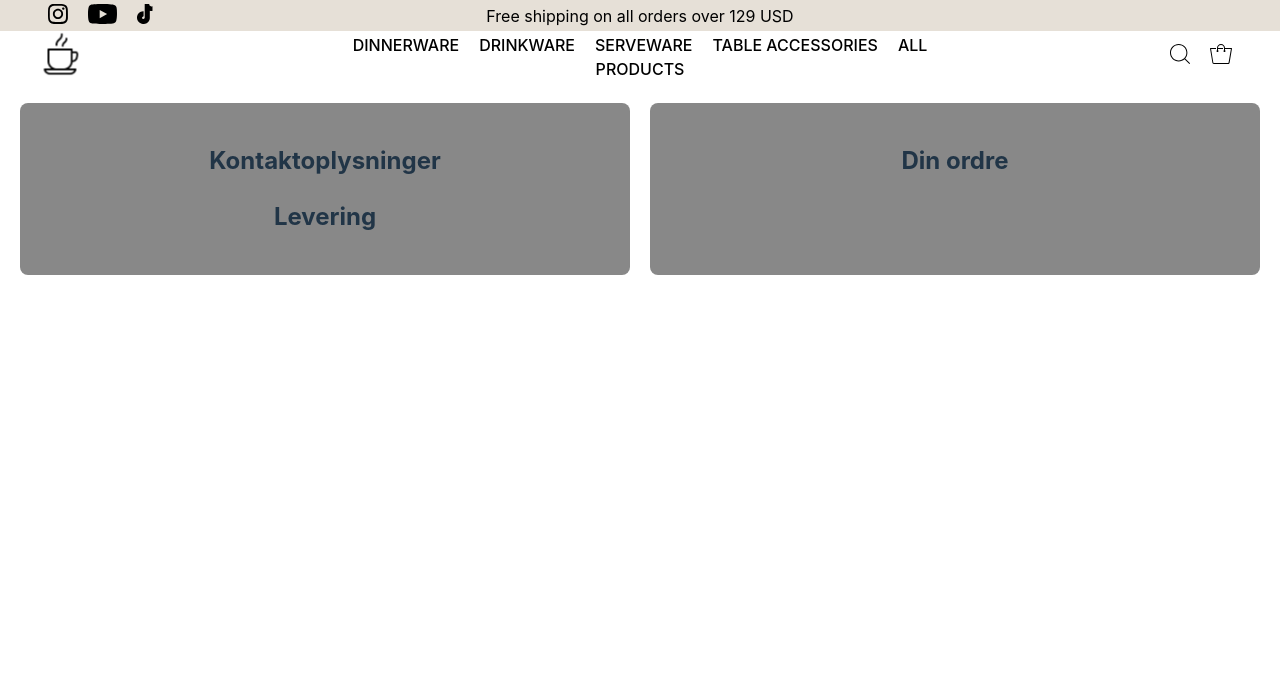
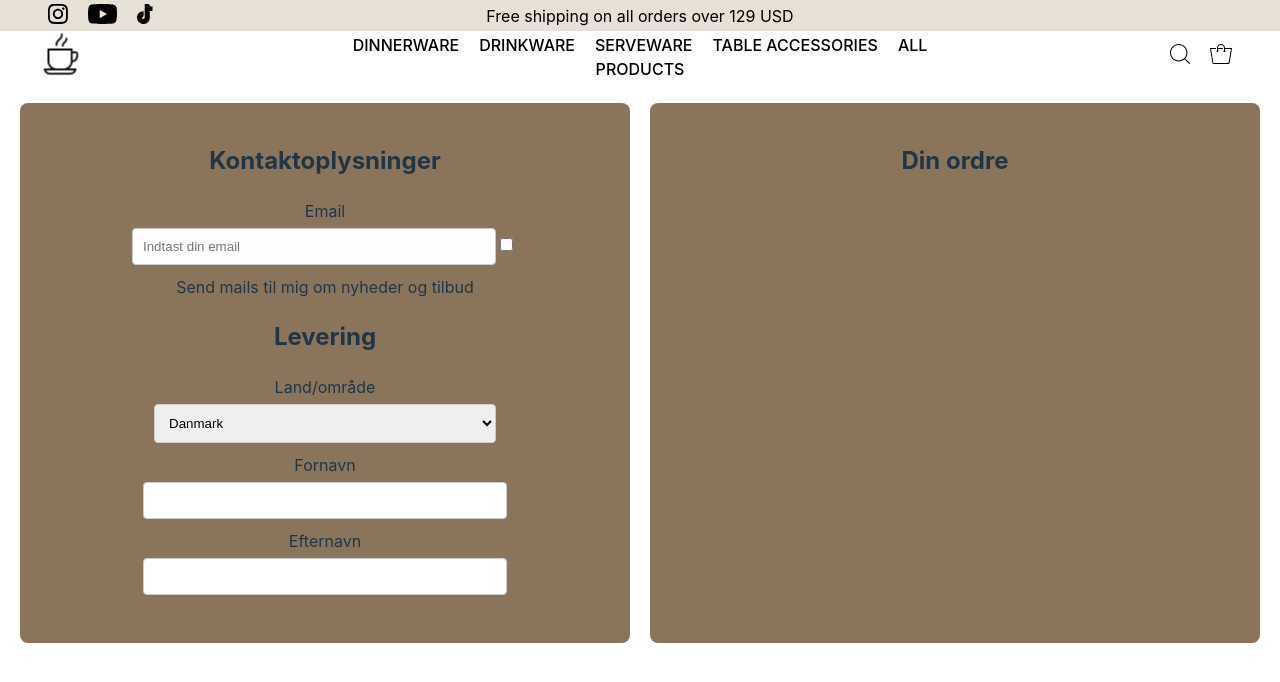
Before and after one commit to Johansogaard/frontend, a React (Vite) app: page /checkout in a window 1280 px wide. Shown: the top 682 px of the page. Built offline with nearby package versions, Linux system fonts and the light colour scheme.

Commit message:
Tilføjet felterne for email, Fornavn, Efternavn og checkbox for nyhedsbrev. Alle celler er intagerebare, dog checker de endnu ikke for korrekthed i f.eks. emailen

```diff
--- a/src/Checkout.css
+++ b/src/Checkout.css
@@ -1,16 +1,47 @@
+/* base container for siden*/
 .checkout-page {
     display: flex;
     justify-content: space-between;
+    align-items: center;
     padding: 20px;
     gap: 20px; /* Dette skaber afstand mellem kolonner */
-  }
+}
 
-  .checkout-form,
-  .order-summary {
-    width: 48%; /* Justering for at give plads til margin/padding */
-    background-color: #888;
-    padding: 20px;
-    border-radius: 8px;
-    height: auto; /*sikrer at højden tilpasses indholdet på siden*/
-    min-width: 500px; /* Minimumshøjde, udover den er auto korrigeret*/
-  }
+/* Flex container for de 2 overordnede containers */
+.checkout-columns {
+  display: flex;
+  justify-content: space-between;
+  gap: 20px;
+  width: 100%;
+}
+
+/*Sørger for de 2 containere deler samme stil*/
+.checkout-left,
+.order-summary {
+  background-color: #8a755c;
+  padding: 20px;
+  border-radius: 8px;
+  width: 48%; /* Afstanden mellem de 2 columns */
+  min-height: 500px;
+  /*margin-bottom: 20px;*/
+}
+
+/* Stil for input og labels */
+.input-group label {
+  display: block;
+  margin-bottom: 5px;
+}
+
+.input-group input[type="email"],
+.input-group select,
+.input-group input[type="text"] {
+  width: 60%;
+  padding: 10px;
+  margin-bottom: 10px; /* Afstand under input-felter */
+  border: 1px solid #ccc;
+  border-radius: 4px; /* Afrundede hjørner */
+}
+
+.input-group input[type="checkbox"] {
+  margin-right: 5px; /* Afstand mellem checkbox og label */
+}
--- a/src/Checkout.tsx
+++ b/src/Checkout.tsx
@@ -1,21 +1,43 @@
-// import React, { useState } from "react";
 import './Checkout.css' // Stien til CSS-fil
-
 
 const Checkout = () => {
   return (
     <div className="checkout-page">
-      <div className="checkout-form">
+      <div className="checkout-left">
         <h2>Kontaktoplysninger</h2>
-        {/* Indsætter formular for kontaktoplysninger */}
-
+        <div className="input-group">
+          <label htmlFor="email">Email</label>
+          <input
+              type="email"
+              id="email"
+              placeholder="Indtast din email"
+            />
+          <input
+              type="checkbox"
+              id="subscribe"
+            />
+          <label htmlFor="subscribe">Send mails til mig om nyheder og tilbud</label>
+        </div>
         <h2>Levering</h2>
-        {/* Formular for leveringsoplysninger */}
+        <div className="input-group">
+          <label htmlFor="country">Land/område</label>
+          <select id="country">
+            <option value="denmark">Danmark</option>
+          </select>
+        </div>
+        <div className="input-group">
+          <label htmlFor="firstname">Fornavn</label>
+          <input type="text" id="firstname" />
+        </div>
+        <div className="input-group">
+          <label htmlFor="lastname">Efternavn</label>
+          <input type="text" id="lastname" />
+        </div>
+        {/* Add more input fieds here */}
       </div>
-
       <div className="order-summary">
         <h2>Din ordre</h2>
-        {/* Elementer for ordresammen drag */}
+        {/* Elements for order summary */}
       </div>
     </div>
   );
```
